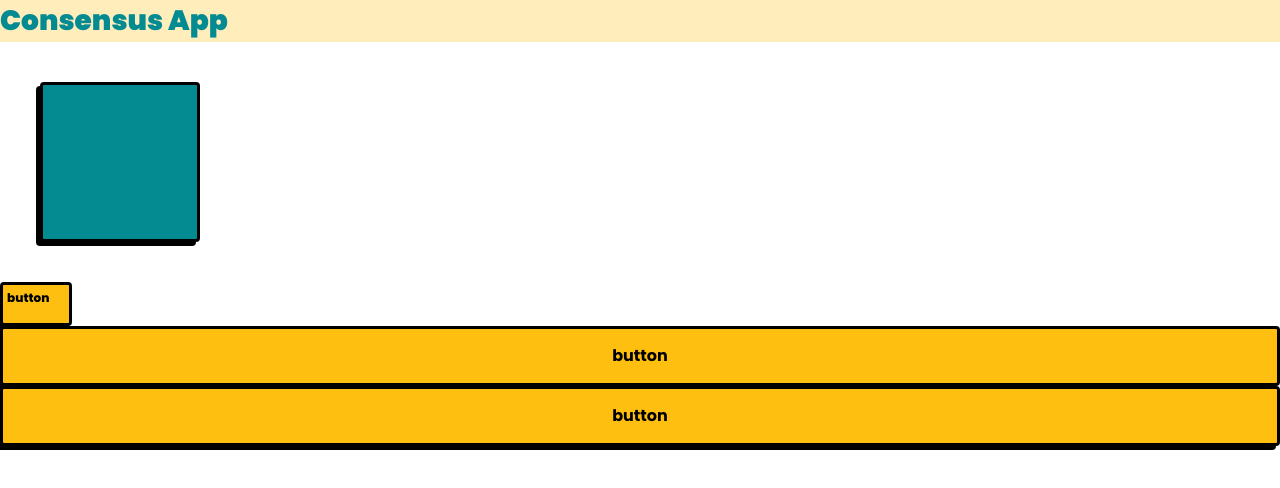
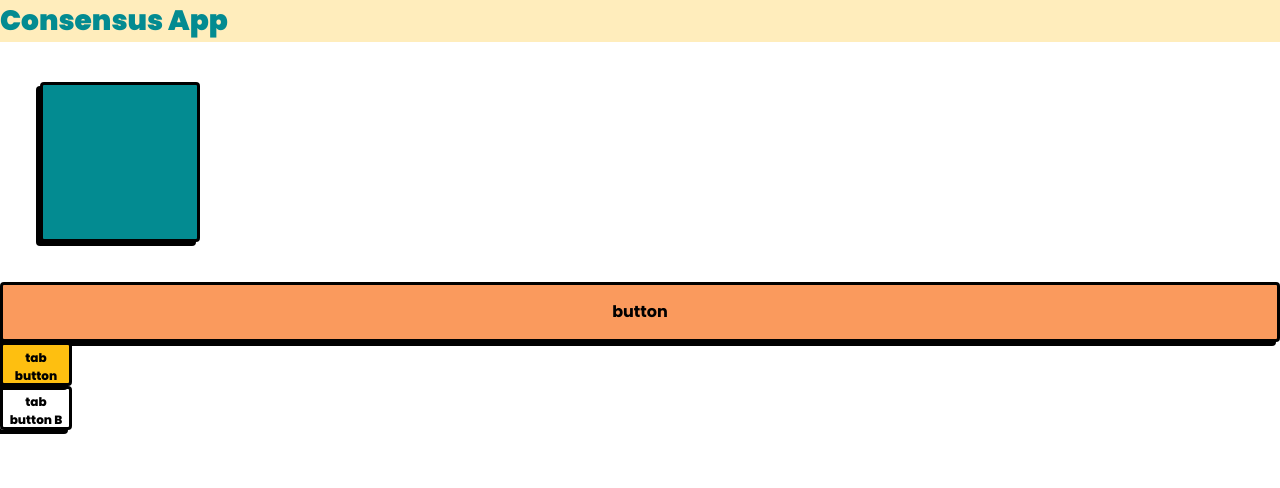
Before and after one commit to devhausleipzigacademy/camp9-final-project, a Next.js app: page / in a window 1280 px wide. Shown: the top 488 px of the page. Built offline with nearby package versions, Linux system fonts and the light colour scheme.

Commit message:
added isActive prop and styling to buttons

```diff
--- a/app/page.tsx
+++ b/app/page.tsx
@@ -2,18 +2,28 @@
 
 import Button from 'components/shared/buttons/Button';
 import TabButton from 'components/shared/buttons/TabButton';
+import { useState } from 'react';
 
 export default function Home() {
-  const handleClick = () => {
-    console.log('clicked');
+  const [tabButtonActiveA, setTabButtonActiveA] = useState(true);
+  const [tabButtonActiveB, setTabButtonActiveB] = useState(false);
+
+  const handleTabButtonClick = () => {
+    setTabButtonActiveA(!tabButtonActiveA);
+    setTabButtonActiveB(!tabButtonActiveB);
   };
+
   return (
     <>
       <h1 className="title-black text-teal bg-yellow-light">Consensus App</h1>
       <div className=" m-10 w-40 h-40 bg-teal rounded border-brutal shadow-brutal "></div>
-      <TabButton handleClick={handleClick}>button</TabButton>
-      <Button href="/">button</Button>
-      <Button handleClick={handleClick}>button</Button>
+      <Button variant="secondary">button</Button>
+      <TabButton onClick={handleTabButtonClick} isActive={tabButtonActiveA}>
+        tab button
+      </TabButton>
+      <TabButton onClick={handleTabButtonClick} isActive={tabButtonActiveB}>
+        tab button B
+      </TabButton>
     </>
   );
 }
--- a/components/shared/buttons/Button.tsx
+++ b/components/shared/buttons/Button.tsx
@@ -2,6 +2,18 @@
 
 import Link from 'next/link';
 import { VariantProps, cva } from 'class-variance-authority';
+
+interface ButtonProps
+  extends React.ButtonHTMLAttributes<HTMLButtonElement>,
+    VariantProps<typeof buttonClasses> {
+  disabled?: boolean;
+  children: React.ReactNode;
+  handleClick?: () => void;
+  isActive?: boolean;
+  variant?: 'primary' | 'secondary';
+  size?: 'small' | 'medium' | 'large' | 'full';
+  href?: string;
+}
 
 const buttonClasses = cva(
   [
@@ -17,7 +29,6 @@ const buttonClasses = cva(
     'disabled:bg-white',
     'disabled:cursor-not-allowed',
     'disabled:opacity-50',
-    'disable:shadow-brutalistDisabled',
   ], // Base button styles
   {
     variants: {
@@ -35,38 +46,28 @@ const buttonClasses = cva(
   }
 );
 
-interface ButtonProps
-  extends React.ButtonHTMLAttributes<HTMLButtonElement>,
-    VariantProps<typeof buttonClasses> {
-  disabled?: boolean;
-  children: React.ReactNode;
-  handleClick?: () => void;
-  variant?: 'primary' | 'secondary';
-  size?: 'small' | 'medium' | 'large' | 'full';
-  href?: string;
-}
-
 export default function Button({
   children,
   className,
   href,
   handleClick,
+  isActive = true,
   variant = 'primary',
   size = 'full',
   ...props
 }: ButtonProps) {
+  const dynamicClasses = `${buttonClasses({ variant, size })} ${className} ${
+    !isActive ? 'bg-opacity-0' : 'bg-opacity-100'
+  }`;
+
   return href ? (
     <Link href={href} className="w-full">
-      <button className={buttonClasses({ variant, size })} {...props}>
+      <button className={dynamicClasses} {...props}>
         {children}
       </button>
     </Link>
   ) : (
-    <button
-      onClick={handleClick}
-      className={buttonClasses({ variant, size })}
-      {...props}
-    >
+    <button onClick={handleClick} className={dynamicClasses} {...props}>
       {children}
     </button>
   );
--- a/components/shared/buttons/TabButton.tsx
+++ b/components/shared/buttons/TabButton.tsx
@@ -1,21 +1,22 @@
+'use client';
+
 interface ButtonProps extends React.ButtonHTMLAttributes<HTMLButtonElement> {
   children: React.ReactNode;
   handleClick?: () => void;
-  inactive?: boolean; // New prop to indicate if the tab is active
+  isActive: boolean;
 }
 
 export default function TabButton({
   children,
   className,
   handleClick,
-  inactive,
+  isActive = true,
   ...props
 }: ButtonProps) {
   return (
     <button
       onClick={handleClick}
-      className={
-        `
+      className={`
         bg-yellow w-18 h-11 border-3
         button-small
         border-black
@@ -25,8 +26,7 @@ export default function TabButton({
         disabled:cursor-not-allowed
         disabled:opacity-50
         flex items-start justify-start p-1
-        ${inactive ? 'bg-white' : ''}` // Add conditional class for active style
-      }
+        ${!isActive ? 'bg-opacity-0' : 'bg-opacity-100'}`}
       {...props}
     >
       {children}
```
Also changed, not shown: 2 other files (tests, documents, lock files or other folders).
